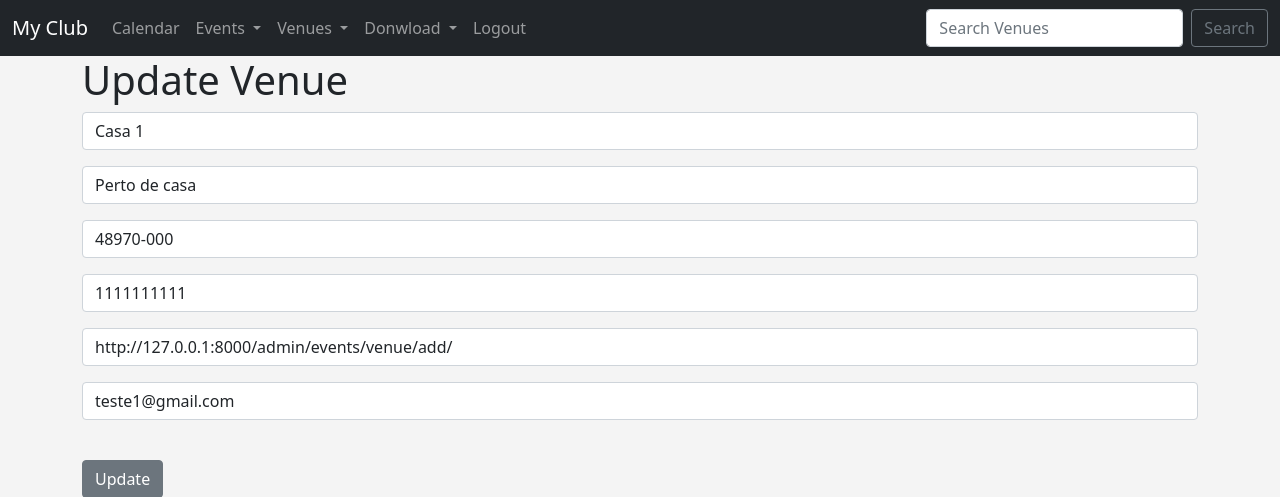
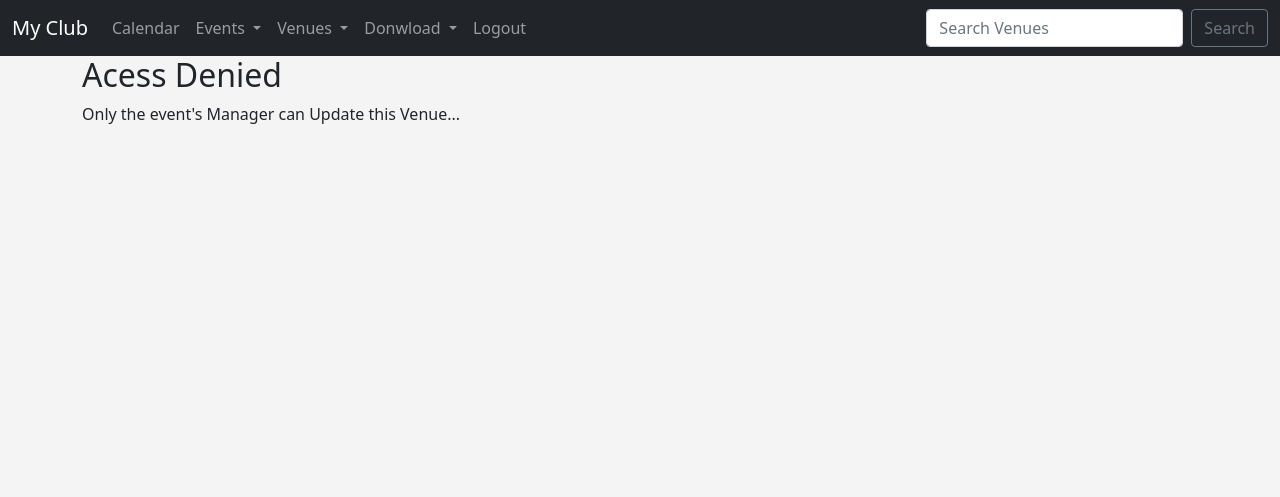
Before and after one commit to Waichiro/myclub, a Django app: page /update_venue/1/ in a window 1280 px wide. Shown: the top 497 px of the page. Run offline with Django 4.2, Linux system fonts and the light colour scheme; a user stored in the database is signed in; data comes from the database, SQL or seed files in the repository; both versions use the stored data as it was after the commit.

Commit message:
Adicionando verificacao para quem pode alterar o evento

```diff
--- a/events/templates/events/update_event.html
+++ b/events/templates/events/update_event.html
@@ -2,6 +2,7 @@
 
 {% block content %}
 {% if user.is_authenticated %}
+    {% if user == event.manager %}
         <h1>Update Event</h1>
             <form action="" method="POST">
                 {% csrf_token %}
@@ -10,6 +11,10 @@
                 <input type="submit" value="Update" class="btn btn-secondary">
             </form>
     {% else %}
+        <h2>Acess Denied</h2>
+        <p>Only the event's Manager can Update this Event...</p>
+    {% endif %}
+{% else %}
     <h1>Sorry! You must Be Logged In To View This Page...</h1>
     <a href="{% url 'login' %}">Login Here</a>
 
--- a/events/templates/events/update_venue.html
+++ b/events/templates/events/update_venue.html
@@ -2,6 +2,7 @@
 
 {% block content %}
 {% if user.is_authenticated %}
+    {% if user == event.manager %}
         <h1>Update Venue</h1>
         <form action="" method="POST">
             {% csrf_token %}
@@ -9,6 +10,10 @@
             <br>
             <input type="submit" value="Update" class="btn btn-secondary">
         </form>
+    {% else %}
+        <h2>Acess Denied</h2>
+        <p>Only the event's Manager can Update this Venue...</p>
+    {% endif %}
 {% else %}
     <h1>Sorry! You Must Be Logged In To View This Page...</h1>
     <a href="{% url 'login' %}">Login Here</a>
--- a/events/templates/events/venue.html
+++ b/events/templates/events/venue.html
@@ -8,7 +8,8 @@
         <tr>
             <td><a href="{% url 'show-venue' venue.id %}">{{ venue }}</a> <br></td>
             {% if user.is_authenticated %}
-                <td align="right"><a href="{% url 'update-venue' venue.id %}" class="btn btn-outline-secondary btn-sm">Update Venue</a>  <a href="{% url 'delete-venue' venue.id %}" class="btn btn-outline-danger btn-sm">Delete Venue</a> </td>
+
+                    <td align="right"><a href="{% url 'update-venue' venue.id %}" class="btn btn-outline-secondary btn-sm">Update Venue</a>  <a href="{% url 'delete-venue' venue.id %}" class="btn btn-outline-danger btn-sm">Delete Venue</a> </td>
             {% endif %}
         </tr>
 
```
Also changed, not shown: events/templates/events/events.html (+6 -4 lines), db.sqlite3. Lines whose indentation alone changed are shown as unchanged.
